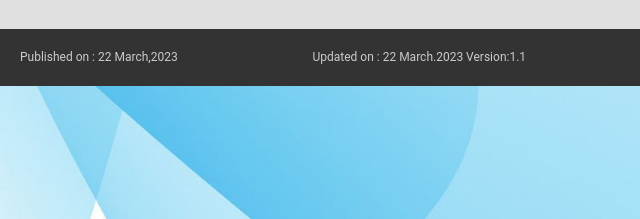
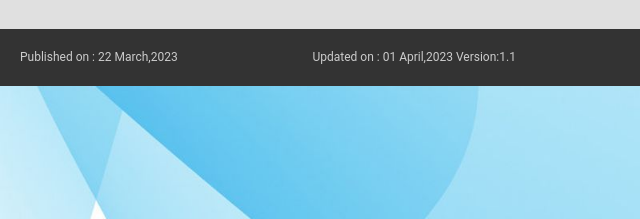
Before and after one commit to Codebrokers111/PennRangersCWL, a plain HTML site: page info.html in a window 1280 px wide. Shown: the part 498-717 px from the top of the page, 640-1280 px from the left. Drawn offline with nearby package versions, Linux system fonts and the light colour scheme; a web font is replaced by a local one.

Commit message:
Update info.html

```diff
--- a/info.html
+++ b/info.html
@@ -132,11 +132,11 @@
             <p>
                 Published on : 22 March,2023
             </p>
-            <p class="visible-xs">Updated on : 22 March,2023 Version:1.1</p>
+            <p class="visible-xs">Updated on : 01 April,2023 Version:1.1</p>
         </div>
         <div class="col-md-3 col-xs-6">
             <p class="hidden-xs">
-                Updated on : 22 March.2023 Version:1.1
+                Updated on : 01 April,2023 Version:1.1
 
             </p>
 
```
